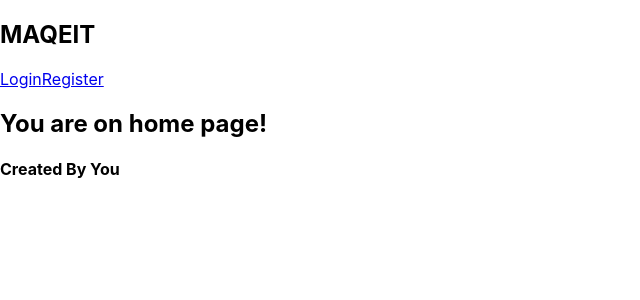
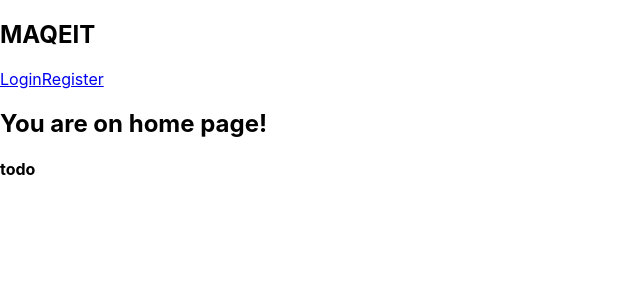
Before and after one commit to apotipak/maqeitweb, a React (Create React App) app in the folder frontend/: page / in a window 1280 px wide. Shown: the top 300 px of the page, without its empty margins (0-640 px from the left). Built offline with nearby package versions, Linux system fonts and the light colour scheme.

Commit message:
Add initial files.

```diff
--- a/frontend/src/components/Footer.js
+++ b/frontend/src/components/Footer.js
@@ -1,7 +1,7 @@
 const Footer = () => {
   return (
     <div>
-      <h4>Created By You</h4>
+      <h4>todo</h4>
     </div>
   );
 };
```
